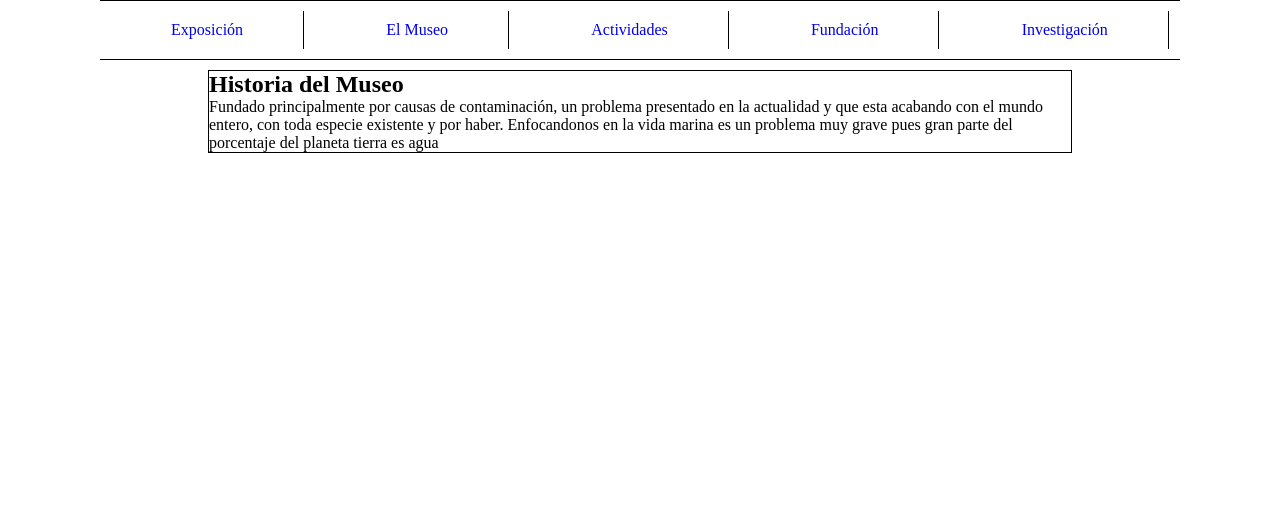
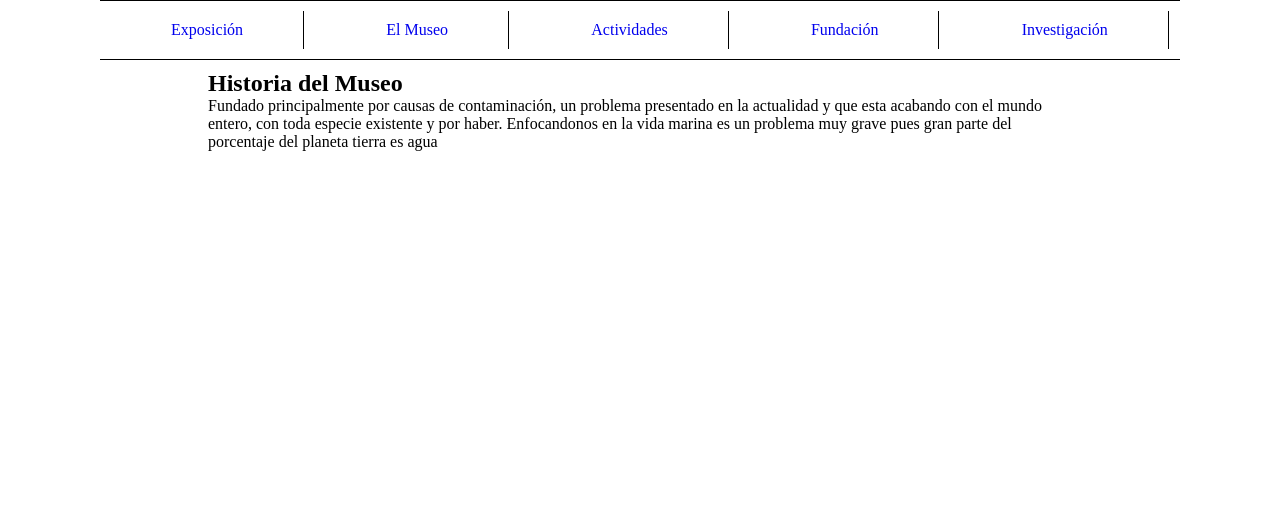
Before and after one commit to GrisGGG/Museo-Virtual-, a website: page Blue-Extinction/Html/fundacion.html in a window 1280 px wide. Shown: the part 190-708 px from the top of the page. Drawn offline with Linux system fonts and the light colour scheme.

Commit message:
Update fundacion.css

```diff
--- a/Blue-Extinction/css/fundacion.css
+++ b/Blue-Extinction/css/fundacion.css
@@ -75,7 +75,7 @@ body{
 section{
     margin-top: 10px;
     width: 80%;
-    border: 1px solid;
+    /*border: 1px solid;*/
     display: flex;
     margin-left: auto;
     margin-right: auto;
```
